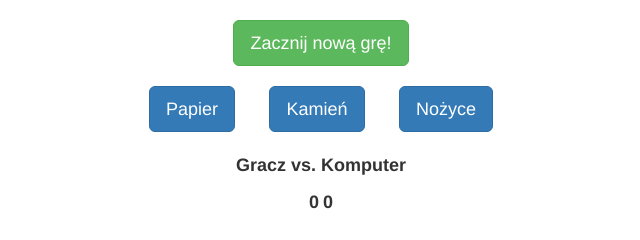
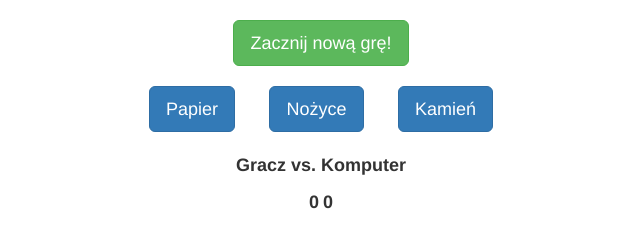
Before and after one commit to dwabe/stone-scissors-paper, a website: page index.html in a window 1280 px wide. Shown: the full height of the page, 319-959 px from the left. Drawn offline with nearby package versions, Linux system fonts and the light colour scheme; files that its build step writes are made by us from their sources.

Commit message:
Update index.html

```diff
--- a/index.html
+++ b/index.html
@@ -13,8 +13,8 @@
       </div>
       <div class="button-container">
         <button id="paper" class="btn btn-primary btn-lg">Papier</button>
-        <button id="scissors" class="btn btn-primary btn-lg">Kamień</button>
-        <button id="rock" class="btn btn-primary btn-lg">Nożyce</button>
+        <button id="scissors" class="btn btn-primary btn-lg">Nożyce</button>
+        <button id="rock" class="btn btn-primary btn-lg">Kamień</button>
       </div>
       <div class="scoreboard-container"
         <div id="output"></div>
```
